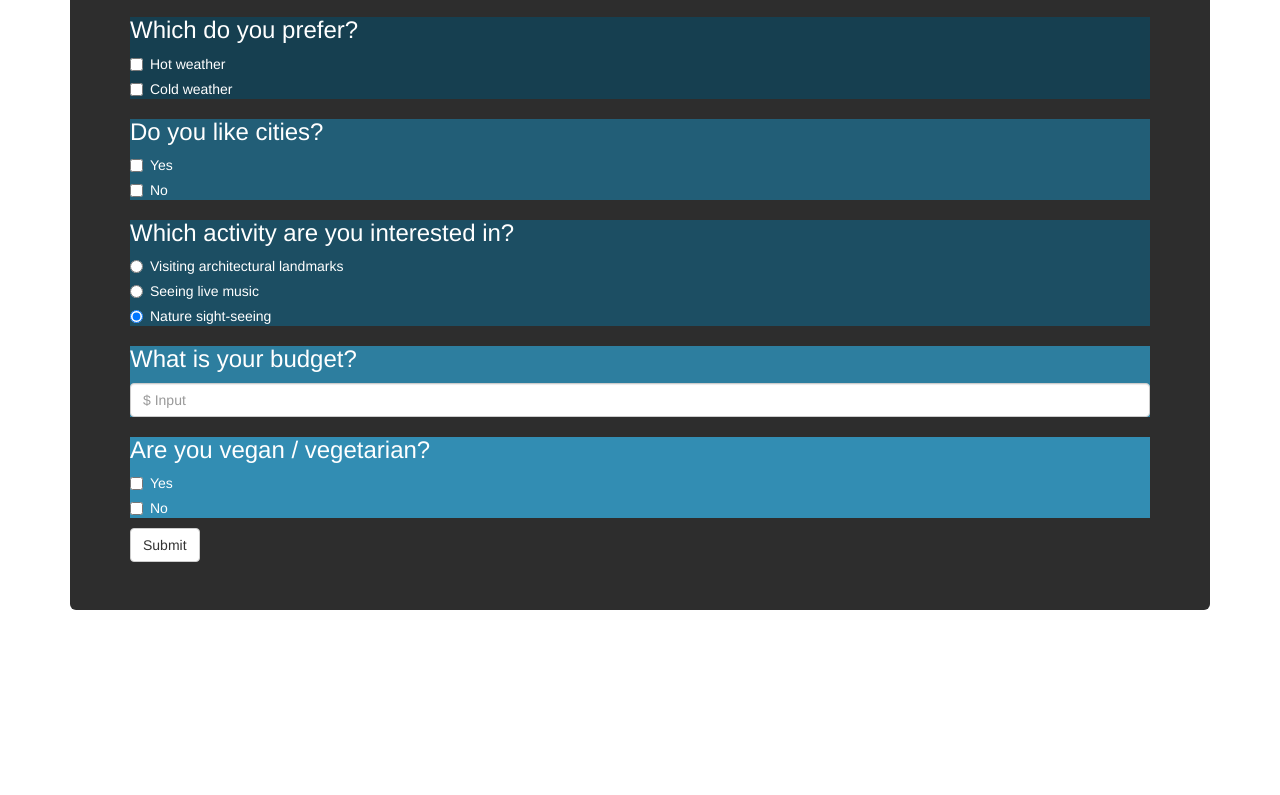
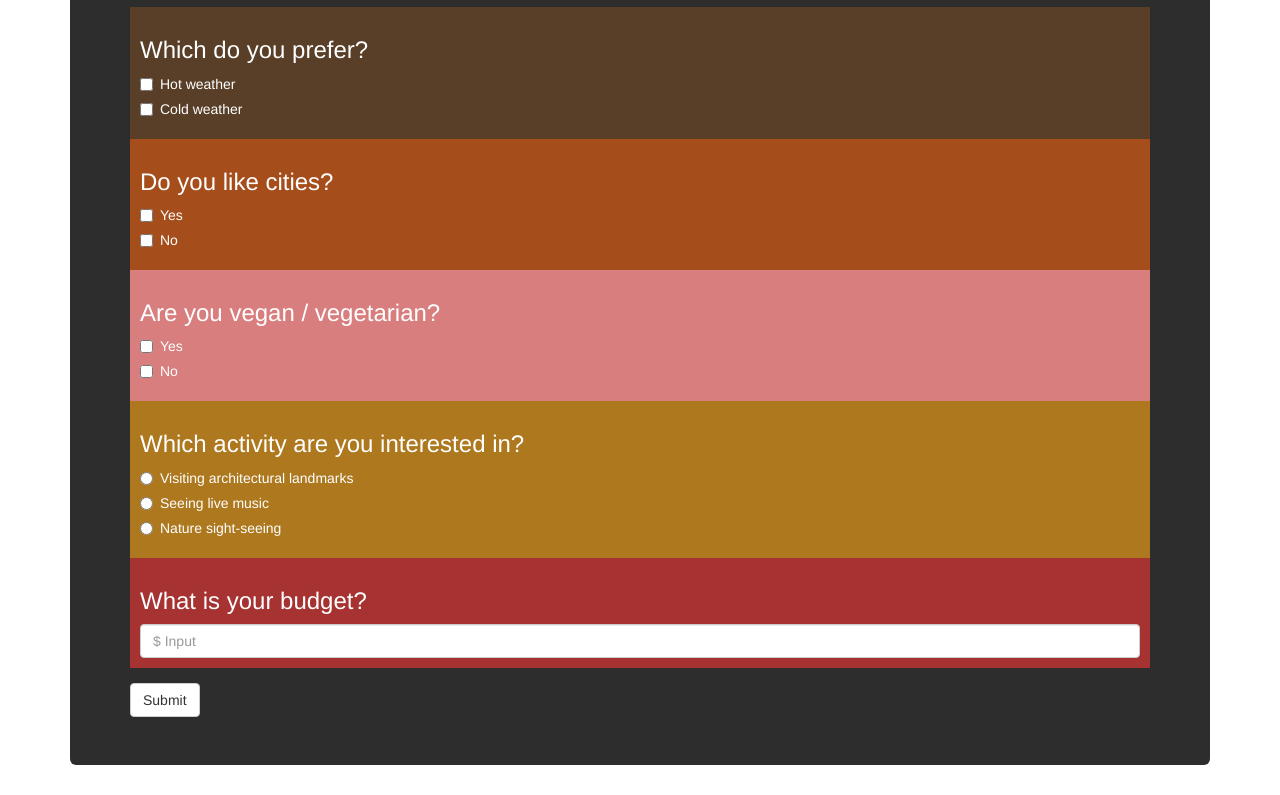
Before and after one commit to mostfamiliar/vacation_suggester, a plain HTML site: page index.html in a window 1280 px wide. Shown: the part 140-935 px from the top of the page. Before the commit the page ends 800 px from the top, so only its background shows below. Drawn offline with nearby package versions, Linux system fonts and the light colour scheme.

Commit message:
fix branching issue

```diff
--- a/css/styles.css
+++ b/css/styles.css
@@ -10,30 +10,44 @@ h1.headline {
 }
 
 .weather-shade {
-  background-color: #163f50;
+  background-color: #593F28;
+  padding: 10px;
 
 }
 
 .activity-shade {
-  background-color: #1c4e63;
+  background-color: #AD781E;
+  padding: 10px;
 
 }
 
 .city-shade {
-  background-color: #225e77;
+  background-color: #A64E1B;
+  padding: 10px;
 
 }
 
 .budget-shade {
-  background-color: #2d7e9f;
+  background-color: #A63232;
+  padding: 10px;
 
 }
 
 .veg-shade {
-  background-color: #328db3;
+  background-color: #D97E7E;
+  padding: 10px;
 
 }
 
 #output-message {
   display: none;
+  background-color: #1e89ad;
+  border-style: solid;
+  border-width: 2px black;
+  padding: 10px;
+  margin-top: 30px;
 }
+
+.btn {
+  margin-top: 15px;
+}
--- a/index.html
+++ b/index.html
@@ -43,23 +43,38 @@
               </label>
             </div>
           </div>
+          <div class="veg-shade">
+            <h3>Are you vegan / vegetarian?</h3>
+            <div class="checkbox">
+              <label>
+                <input type="checkbox" id="vegan-checked">
+                Yes
+              </label>
+            </div>
+            <div class="checkbox">
+              <label>
+                <input type="checkbox" id="vegan-unchecked">
+                No
+              </label>
+            </div>
+          </div>
           <div class="activity-shade">
             <h3>Which activity are you interested in?</h3>
             <div class="radio">
               <label>
-                <input type="radio" name="optionsRadios" id="landmarks-radio" value="option1" checked>
+                <input type="radio" id="landmarks-radio">
                 Visiting architectural landmarks
               </label>
             </div>
             <div class="radio">
               <label>
-                <input type="radio" name="optionsRadios" id="music-radio" value="option1" checked>
+                <input type="radio" id="music-radio">
                 Seeing live music
               </label>
             </div>
             <div class="radio">
               <label>
-                <input type="radio" name="optionsRadios" id="nature-radio" value="option1" checked>
+                <input type="radio" id="nature-radio">
                 Nature sight-seeing
               </label>
             </div>
@@ -69,21 +84,7 @@
             <h3>What is your budget?</h3>
             <input type="text" id="budget-amount" class="form-control" placeholder="$ Input">
           </div>
-          <div class="veg-shade">
-            <h3>Are you vegan / vegetarian?</h3>
-            <div class="checkbox">
-              <label>
-                <input type="checkbox" value="">
-                Yes
-              </label>
-            </div>
-            <div class="checkbox">
-              <label>
-                <input type="checkbox" value="">
-                No
-              </label>
-            </div>
-          </div>
+
            <button type="submit" class="btn btn-default">Submit</button>
         </form>
         <div id="output-message">
--- a/js/scripts.js
+++ b/js/scripts.js
@@ -7,7 +7,7 @@ $(document).ready(function(){
       var nature = $("input#nature-radio").prop('checked');
       var citychecked = $("input#city-yes").prop('checked');
       var budget = parseInt($("input#budget-amount").val());
-      var veganchecked = $("input#nature-radio").prop('checked');
+      var veganchecked = $("input#vegan-checked").prop('checked');
       var local;
 
       if (hotchecked === true) {
@@ -18,15 +18,16 @@ $(document).ready(function(){
       else {
         if (citychecked === true) {
           if (budget >= 5000) {
+            if (veganchecked === false) {
               if (landmarks === true) {
-
                   var vacation = "Paris France";
                   $(".vacationOutput").text(vacation);
               }
 
-            if (music === true) {
+              else {
                   var vacation = "London England";
                   $(".vacationOutput").text(vacation);
+                }
               }
 
             else {
@@ -36,13 +37,8 @@ $(document).ready(function(){
           }
 
           else if (budget >= 2000) {
-
-            if (nature === true) {
-              var vacation = "the fjords in Norway";
-              $(".vacationOutput").text(vacation);
-            }
-
-            else if (music === true) {
+            if (veganchecked === true) {
+              if (music === true) {
               var vacation = "New York City";
               $(".vacationOutput").text(vacation);
               }
@@ -54,25 +50,27 @@ $(document).ready(function(){
             }
 
             else {
+              var vacation = "traveling around Norway";
+              $(".vacationOutput").text(vacation);
+              }
+
+          }
+
+
+          else {
             var vacation = "a local vacation";
             $(".vacationOutput").text(vacation);
           }
 
         }
+
+        else {
+
+            var vacation = "traveling around Norway";
+            $(".vacationOutput").text(vacation);
+
         }
-
-
-
-        // else {
-        //   if (vegan === true) {
-        //     var vacation = "Reykjavik Iceland";
-        //     $(".vacationOutput").text(vacation);
-        //     }
-        //     else {
-        //     var vacation = "the fjords in Norway";
-        //     $(".vacationOutput").text(vacation);
-        //     }
-        //   }
+      }
 
 
 
```
Lines whose indentation alone changed are shown as unchanged.
